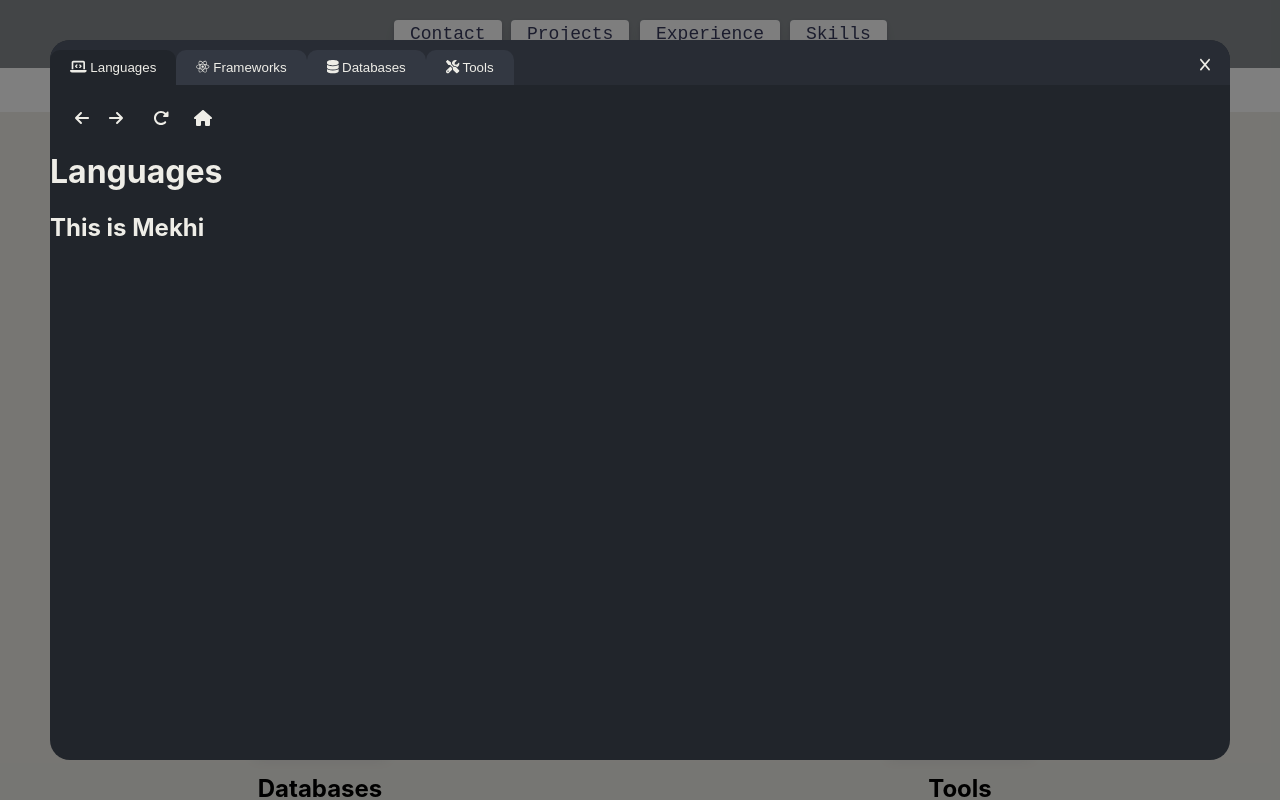
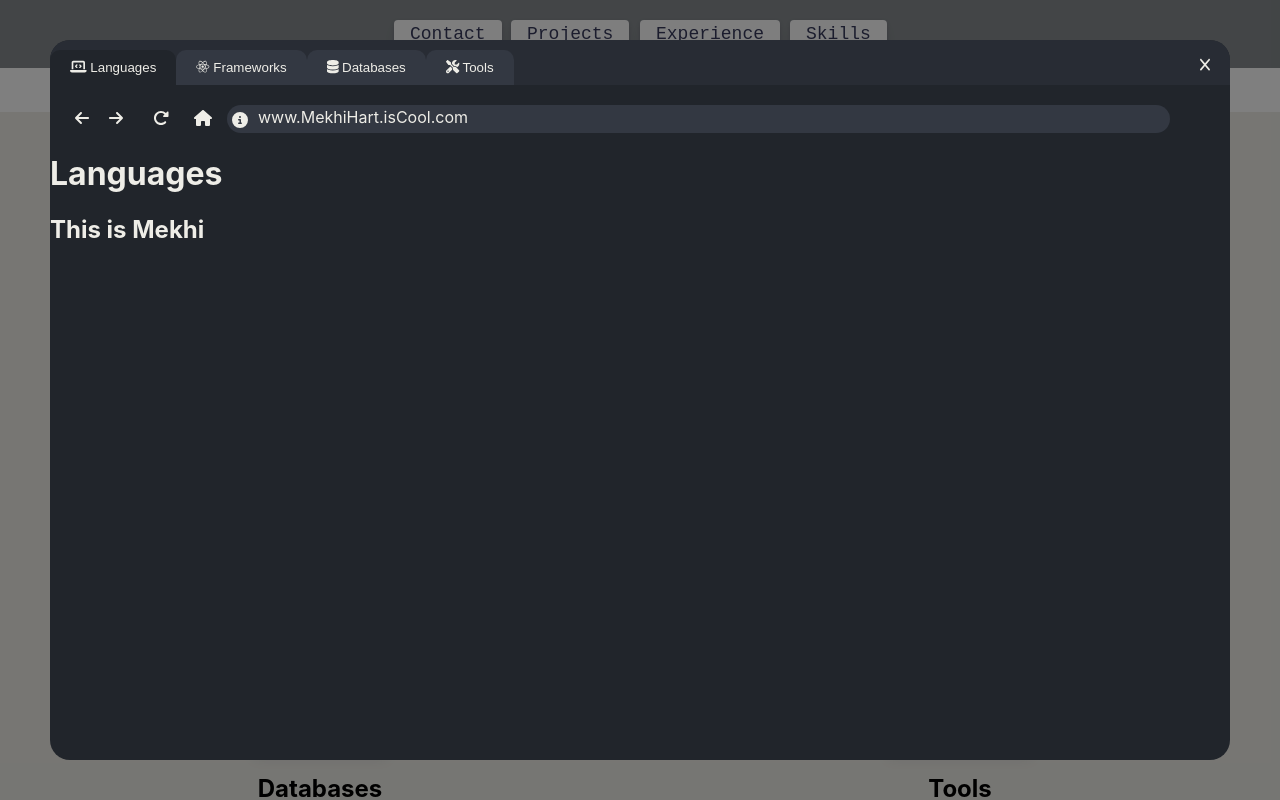
Before and after one commit to MekhiHart/portfolio, a React (Create React App) app: page / in a window 1280 px wide. Both pictures are taken after a click on the button 320 px from the left and 1088 px from the top of the page. Shown: the part 688-1488 px from the top of the page. Built offline with nearby package versions, Linux system fonts and the light colour scheme.

Commit message:
added search bar in popUp

```diff
--- a/src/Components/PopUp.jsx
+++ b/src/Components/PopUp.jsx
@@ -1,6 +1,6 @@
 import { FontAwesomeIcon } from '@fortawesome/react-fontawesome'
 import {faReact} from "@fortawesome/free-brands-svg-icons"
-import {faDatabase,faScrewdriverWrench,faLaptopCode,faArrowLeft, faArrowRight, faRotateRight, faHouse } from '@fortawesome/free-solid-svg-icons'
+import {faDatabase,faScrewdriverWrench,faLaptopCode,faArrowLeft, faArrowRight, faRotateRight, faHouse, faCircleInfo } from '@fortawesome/free-solid-svg-icons'
 
 import { useState, useEffect } from 'react'
 
@@ -52,10 +52,12 @@ export default function PopUp(props){
                     <FontAwesomeIcon className="popUp--header--icon" style={{marginRight:"20px"}}  icon={faArrowRight} size='1x'/>
                     <FontAwesomeIcon className="popUp--header--icon" style={{marginRight:"15px"}} icon={faRotateRight} size='1x'/>
                     <FontAwesomeIcon className="popUp--header--icon" icon={faHouse} size='1x'/>
+                    <div id="popUp--header--search">
+                        <FontAwesomeIcon style={{marginTop:"2px"}} className="popUp--header--icon" icon={faCircleInfo} size='1x'/>
+                        <span style={{marginTop:"2px", marginLeft:"5px"}}>www.MekhiHart.isCool.com</span>
+                    </div>
 
-                    <div>
-
-                    </div>
+                    <img></img>
                 </div>
 
                 <h1>{popUpData.name}</h1>
--- a/src/index.css
+++ b/src/index.css
@@ -186,6 +186,15 @@ nav a:hover:before {
   background-color: #545c6d;
 }
 
+#popUp--header--search{
+  background-color: #333842;
+  width: 100%;
+  margin-left: 10px;
+  border-radius: 20px;
+  display: flex;
+  margin-right: 50px;
+}
+
 
 /* #tab--seperator{
   border-left: 1px solid #94979c;
```
